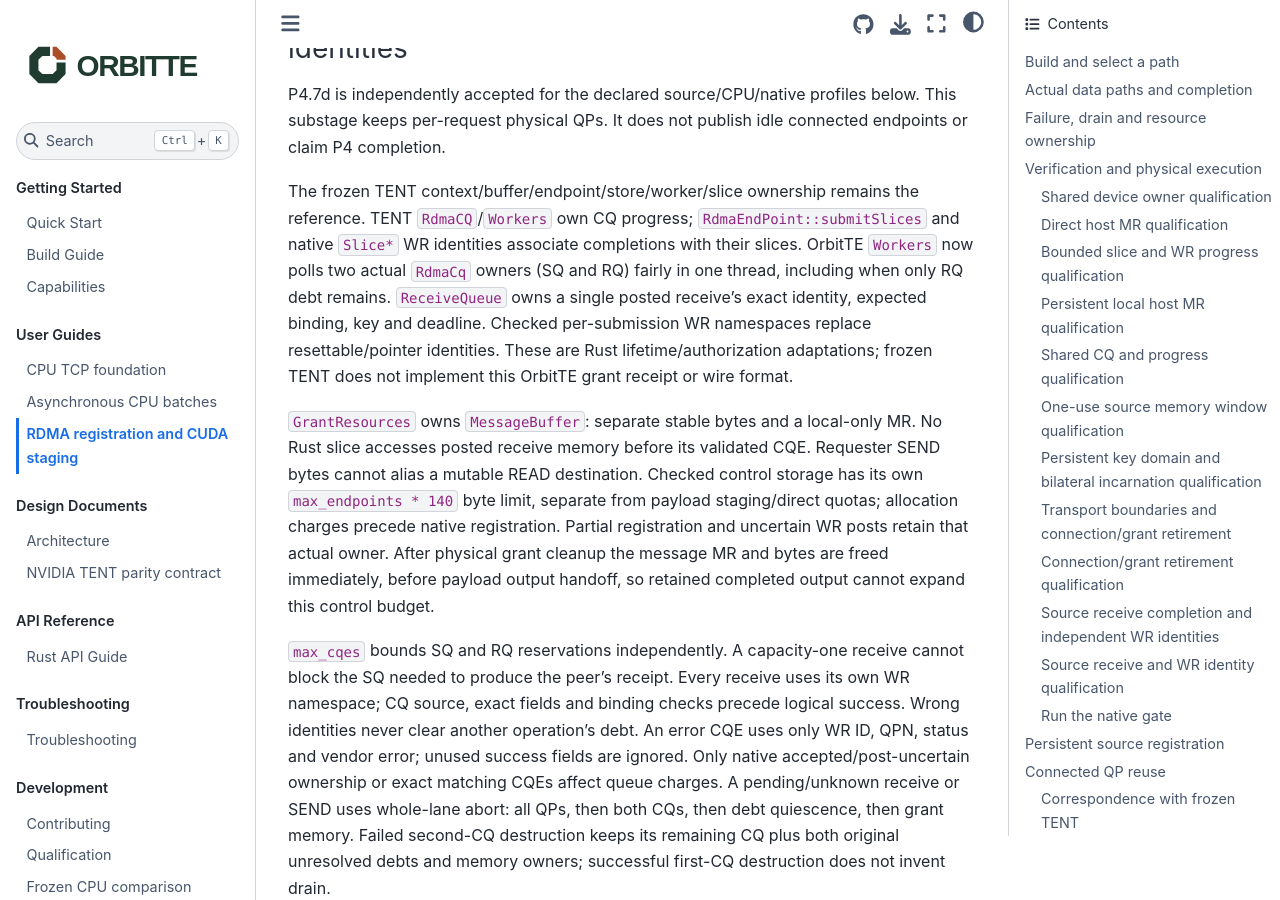
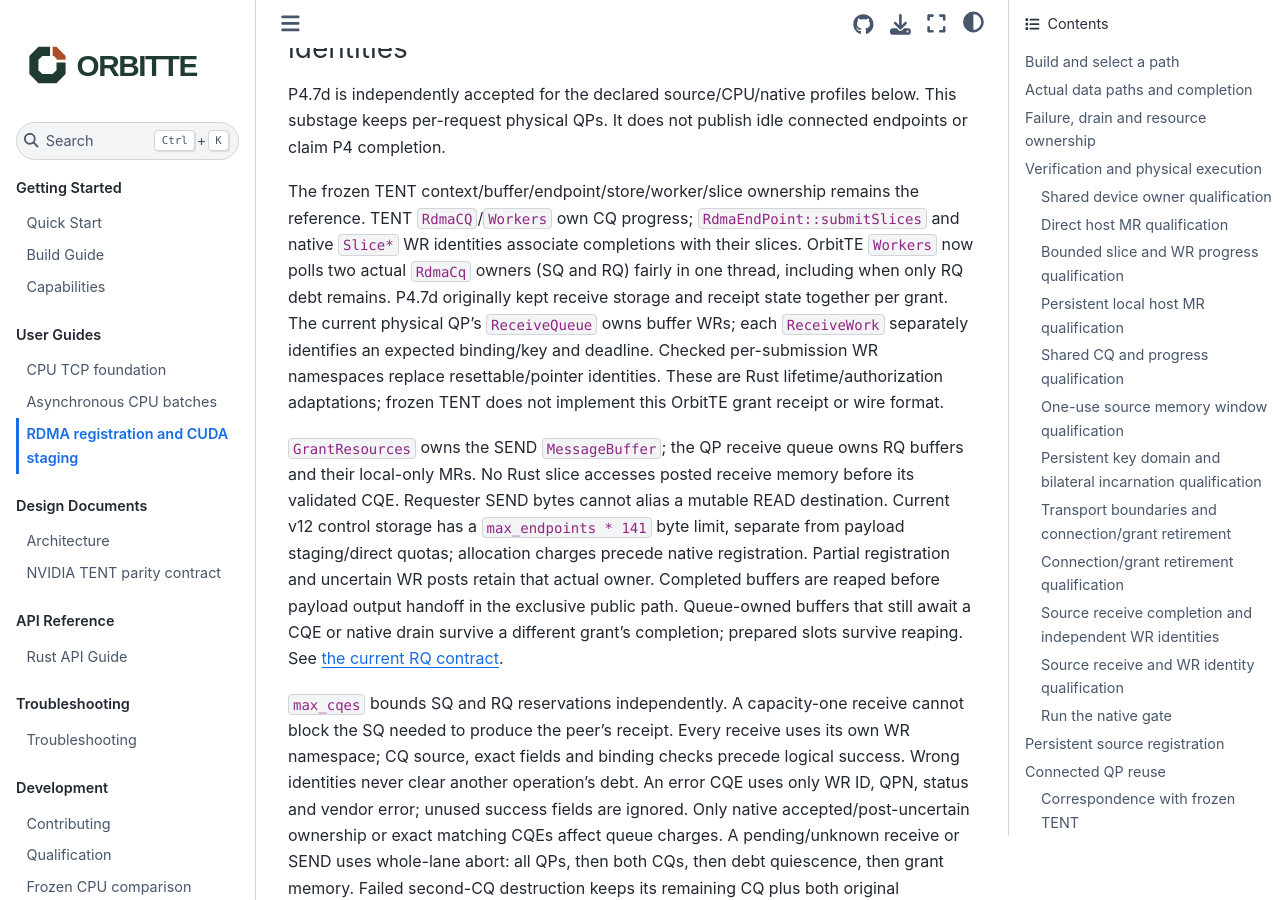
Before and after one commit to OrbitInfra/OrbitTE, a Sphinx documentation site: the page built from docs/rdma-cuda.md, in a window 1280 px wide and 900 px high, scrolled down 25039 px. Built offline with Sphinx 7.4.7 and the Sphinx Book theme 1.1.4, drawn with Linux system fonts in a browser that asks for light colours; some of the changed text lies outside the part shown.

Commit message:
docs(rdma): record QP receive-owner qualification

```diff
--- a/docs/rdma-cuda.md
+++ b/docs/rdma-cuda.md
@@ -1014,20 +1014,24 @@ The frozen TENT context/buffer/endpoint/store/worker/slice ownership remains the
 reference. TENT `RdmaCQ`/`Workers` own CQ progress; `RdmaEndPoint::submitSlices`
 and native `Slice*` WR identities associate completions with their slices.
 OrbitTE `Workers` now polls two actual `RdmaCq` owners (SQ and RQ) fairly in one
-thread, including when only RQ debt remains. `ReceiveQueue` owns a single
-posted receive's exact identity, expected binding, key and deadline. Checked
-per-submission WR namespaces replace resettable/pointer identities. These are
+thread, including when only RQ debt remains. P4.7d originally kept receive
+storage and receipt state together per grant. The current physical QP's
+`ReceiveQueue` owns buffer WRs; each `ReceiveWork` separately identifies an
+expected binding/key and deadline. Checked per-submission WR namespaces replace
+resettable/pointer identities. These are
 Rust lifetime/authorization adaptations; frozen TENT does not implement this
 OrbitTE grant receipt or wire format.
 
-`GrantResources` owns `MessageBuffer`: separate stable bytes and a local-only
-MR. No Rust slice accesses posted receive memory before its validated CQE.
-Requester SEND bytes cannot alias a mutable READ destination. Checked control
-storage has its own `max_endpoints * 140` byte limit, separate from payload
-staging/direct quotas; allocation charges precede native registration. Partial
-registration and uncertain WR posts retain that actual owner. After physical
-grant cleanup the message MR and bytes are freed immediately, before payload
-output handoff, so retained completed output cannot expand this control budget.
+`GrantResources` owns the SEND `MessageBuffer`; the QP receive queue owns RQ
+buffers and their local-only MRs. No Rust slice accesses posted receive memory
+before its validated CQE. Requester SEND bytes cannot alias a mutable READ
+destination. Current v12 control storage has a `max_endpoints * 141` byte limit,
+separate from payload staging/direct quotas; allocation charges precede native
+registration. Partial registration and uncertain WR posts retain that actual
+owner. Completed buffers are reaped before payload output handoff in the
+exclusive public path. Queue-owned buffers that still await a CQE or native
+drain survive a different grant's completion; prepared slots survive reaping.
+See [the current RQ contract](architecture.md#qp-receive-ownership).
 
 `max_cqes` bounds SQ and RQ reservations independently. A capacity-one receive
 cannot block the SQ needed to produce the peer's receipt. Every receive uses
@@ -2599,7 +2603,7 @@ that does not fit receives `ResourceExhausted` with no remote payload effect.
 The wire v12 admission reply precedes all requester endpoint construction;
 single-path requests reserve one credit before publishing bootstrap paths.
 
-Each prepared slice takes one credit into its actual `ReceiveQueue`. Dropping
+Each prepared slice contributes one credit to a slot in the physical QP's `ReceiveQueue`. Dropping
 unassigned credits rolls them back. A known unposted receive, a validated CQE or
 successful native QP/CQ teardown releases its own credit. An uncertain post or
 failed native cleanup retains it with the actual WR/DMA owner. The new
@@ -3482,9 +3486,10 @@ erase an unfinished or retained QP; only Closed records leave the array.
 The current Rust wire protocol prepares all exclusive slice grants before
 payload admission. Arrays therefore grow on demand under `max_endpoints`,
 which still counts physical QPs. They are **not yet TENT's fixed-width QP pool**:
-sharing one QP among simultaneous grants requires separating receive/message
-ownership and WR debt from the connection. Capping this array at `num_lanes`
-without that work could deadlock an admitted parent. This remaining multiplexing
+QP-owned SQ debt and RQ buffers/receipt dispatch are now implemented, but
+simultaneous grants still need separate runtime records and multi-namespace CQ
+lookup. Capping this array at `num_lanes` before completing concurrent admission
+could deadlock an admitted parent. This remaining multiplexing
 contract stays explicit in the completion plan. Read/write capabilities stay
 per physical QP; a peer array may own both kinds.
 
```
Also changed, not shown: docs/capabilities.md (+1 -1 lines), docs/completion-plan.md (+3 -2 lines), docs/qualification.md (+16 -2 lines).
